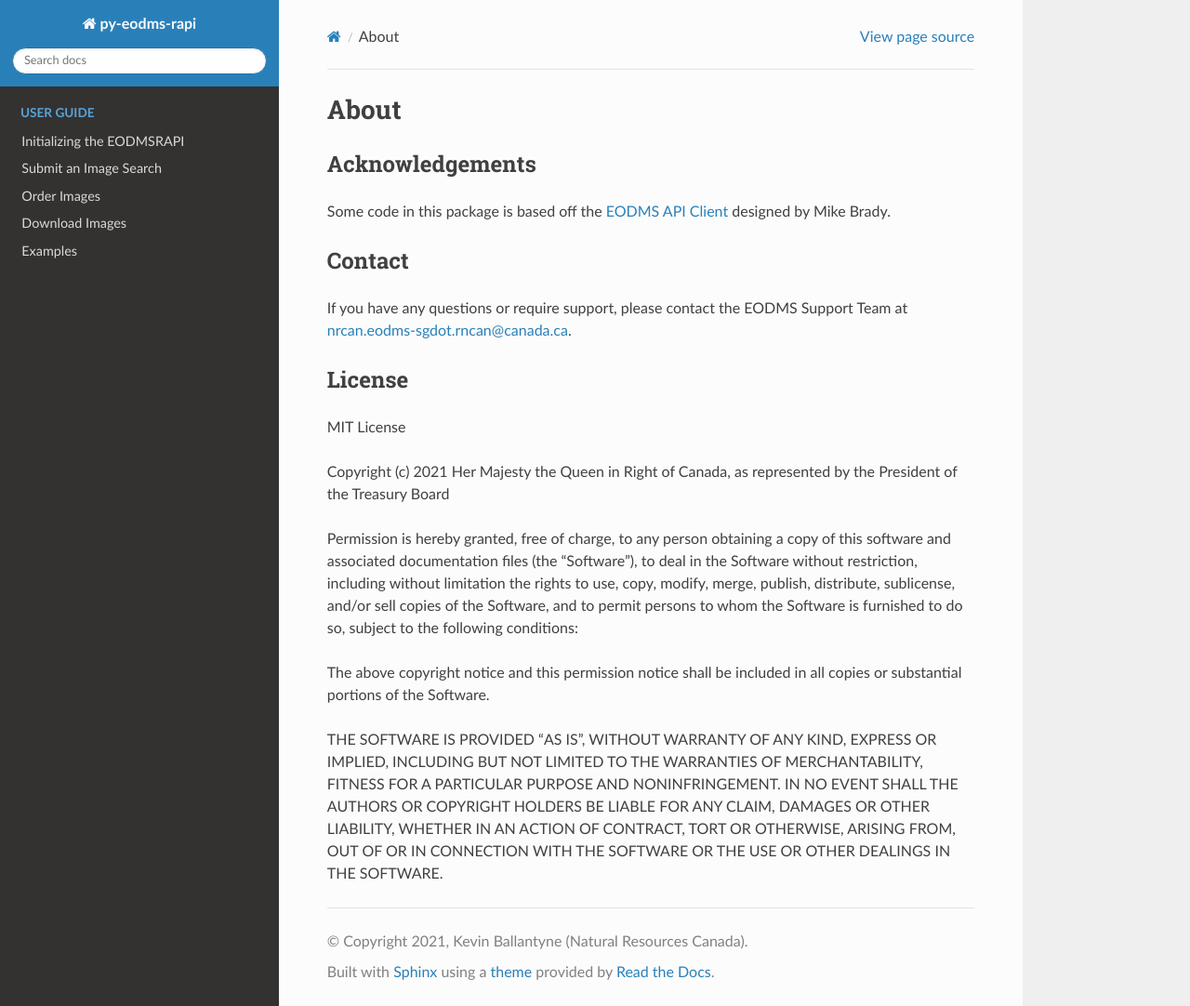
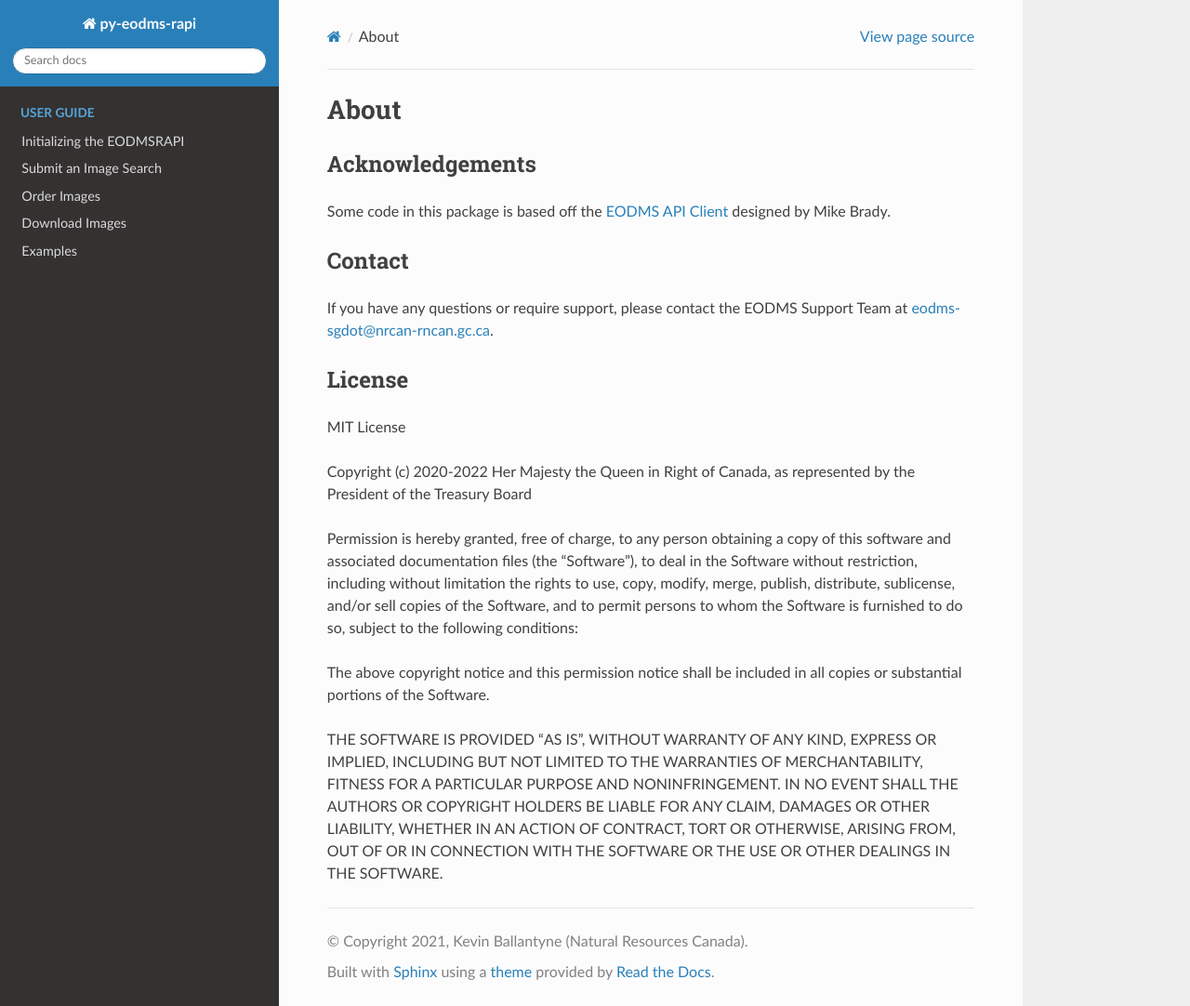
Before and after one commit to eodms-sgdot/py-eodms-rapi, a Sphinx documentation site: the page built from docs/about.rst, in a window 1280 px wide and 1082 px high. Shown: the whole window at 93% size. Built offline with Sphinx 7.4.7 and the Read the Docs theme 2.0.0, drawn with Linux system fonts in a browser that asks for light colours; pages that are not in the unit, such as notebooks, are missing from menus.

Commit message:
Update about.rst

```diff
--- a/docs/about.rst
+++ b/docs/about.rst
@@ -10,14 +10,14 @@ Some code in this package is based off the `EODMS API Client <https://pypi.org/p
 Contact
 -------
 
-If you have any questions or require support, please contact the EODMS Support Team at nrcan.eodms-sgdot.rncan@canada.ca.
+If you have any questions or require support, please contact the EODMS Support Team at eodms-sgdot@nrcan-rncan.gc.ca.
 
 License
 -------
 
 MIT License
 
-Copyright (c) 2021 Her Majesty the Queen in Right of Canada, as
+Copyright (c) 2020-2022 Her Majesty the Queen in Right of Canada, as
 represented by the President of the Treasury Board
 
 Permission is hereby granted, free of charge, to any person obtaining a
```
